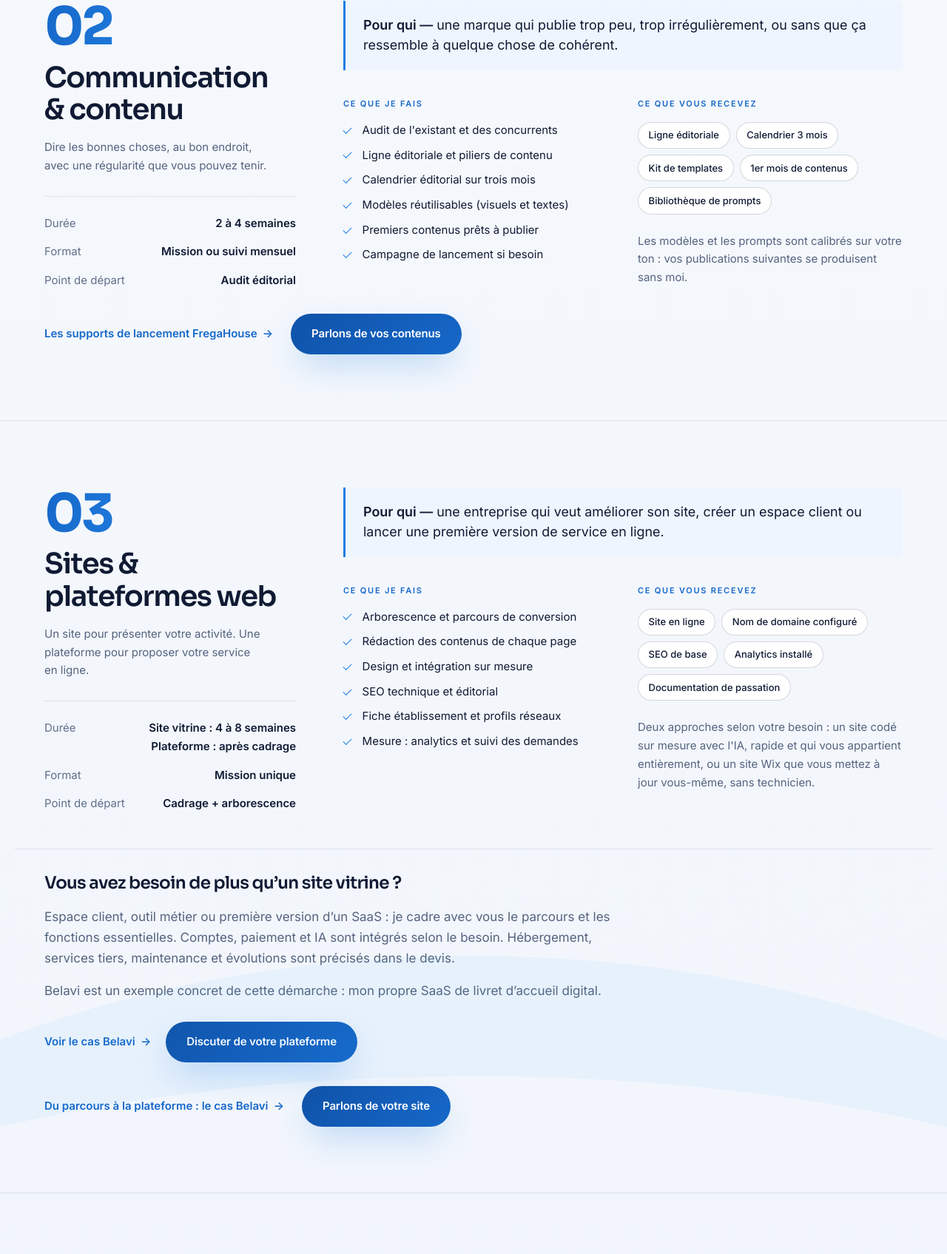
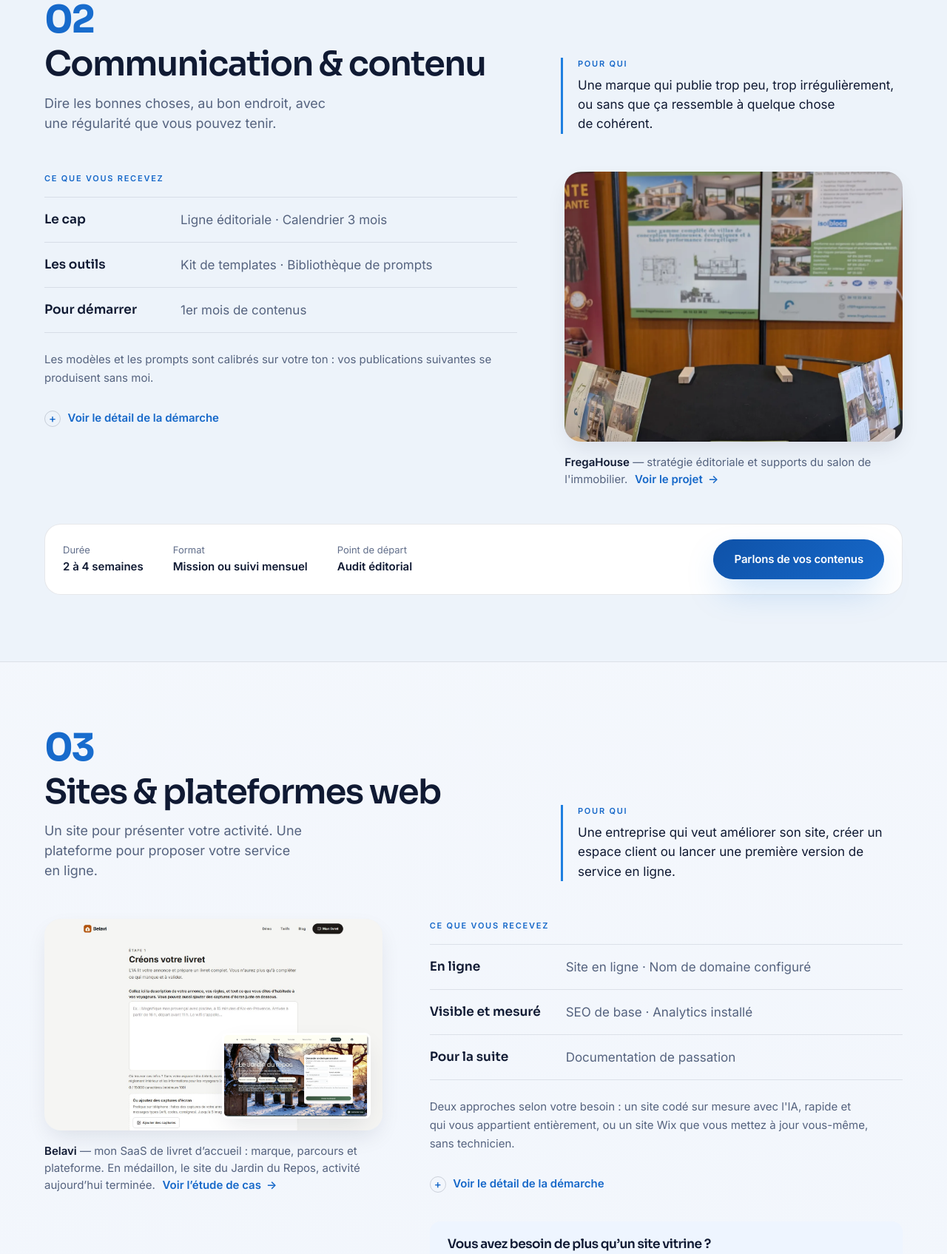
Before and after one commit to ANtoineBale/horizon-digital, a plain HTML site: page expertises.html in a window 1280 px wide. Shown: the part 1781-3476 px from the top of the page at 74% size. Drawn offline with Linux system fonts and the light colour scheme.

Commit message:
feat: les quatre offres au nouveau gabarit
Page Expertises : les offres 02, 03 et 04 adoptent le bloc .offer2
valide sur l'offre 01.

- Preuve reelle dans chaque offre : stand FregaHouse (02), editeur
  Belavi avec le site du Jardin en medaillon (03), simulateur du
  Jardin du Repos (04)
- Livrables en trois groupes nommes : plus aucune pastille
- Demarche repliee dans un details natif, barre de fin avec duree,
  format, point de depart et bouton
- Preuve a droite une offre sur deux, fond papier pour 02 et 04,
  badge "Specialite" sur l'offre 04
- Offre 03 : l'encart "plus qu'un site vitrine" devient un bloc
  compact dans la colonne des livrables
- Ancien gabarit (.offer__grid, .chips, .belavi-offer) supprime

Tous les textes factuels sont repris tels quels de l'ancien bloc.
Version des CSS/JS : 20261120c sur les 8 pages.

Co-Authored-By: Claude Fable 5.2 <noreply@anthropic.com>

```diff
--- a/assets/css/components.css
+++ b/assets/css/components.css
@@ -633,9 +633,6 @@
 .belavi-editor { max-width: 900px; margin: 3rem auto 0; }
 .belavi-editor img { width: 100%; height: auto; border: 1px solid var(--line); border-radius: var(--r-md); }
 .belavi-technical { margin-top: 2rem; font-size: var(--fs-sm); color: var(--muted); max-width: 72ch; }
-.belavi-offer { margin-top: 3rem; padding-top: 2rem; border-top: 1px solid var(--line); }
-.belavi-offer h3, .belavi-offer p { margin-bottom: 1rem; }
-.belavi-offer p { max-width: 72ch; }
 .work-card__body .link-arrow { margin-top: 1rem; }
 @media (max-width: 940px) {
   .belavi-feature, .belavi-journey { grid-template-columns: minmax(0, 1fr); }
--- a/assets/css/pages/inner.css
+++ b/assets/css/pages/inner.css
@@ -118,17 +118,6 @@
 }
 .offer + .offer { border-top: 1px solid var(--line); }
 
-.offer__grid {
-  display: grid;
-  grid-template-columns: 340px 1fr;
-  gap: clamp(2rem, 5vw, 4.5rem);
-  align-items: start;
-}
-@media (max-width: 940px) { .offer__grid { grid-template-columns: 1fr; gap: 2rem; } }
-
-.offer__aside { position: sticky; top: calc(var(--header-h) + 2rem); }
-@media (max-width: 940px) { .offer__aside { position: static; } }
-
 .offer__num {
   font-family: var(--font-display);
   font-size: clamp(3rem, 5.5vw, 4.5rem);
@@ -141,38 +130,8 @@
   color: transparent;
   margin-bottom: 0.75rem;
 }
-.offer__aside h2 { font-size: clamp(1.75rem, 3vw, 2.5rem); margin-bottom: 1rem; }
-.offer__tagline { font-size: var(--fs-sm); max-width: 32ch; }
-
-.offer__meta {
-  margin-top: 1.75rem;
-  padding-top: 1.5rem;
-  border-top: 1px solid var(--line);
-  display: grid;
-  gap: 0.875rem;
-}
-.offer__meta div { display: flex; justify-content: space-between; gap: 1rem; font-size: var(--fs-sm); }
-.offer__meta dt { color: var(--muted-2); }
-.offer__meta dd { color: var(--ink); font-weight: 600; text-align: right; }
-
-.offer__body { display: grid; gap: 2.25rem; }
-
-.offer__for {
-  padding: 1.25rem 1.5rem;
-  background: var(--blue-050);
-  border-left: 3px solid var(--blue-500);
-  border-radius: 0 var(--r-sm) var(--r-sm) 0;
-  font-size: var(--fs-lead);
-  line-height: 1.5;
-  color: var(--ink);
-}
-.offer__for strong { font-weight: 600; }
-
 /* Phrase de conclusion sous les livrables */
 .offer__note { margin-top: 1.5rem; font-size: var(--fs-sm); }
-
-.offer__cols { display: grid; grid-template-columns: 1fr 1fr; gap: 2.5rem; }
-@media (max-width: 680px) { .offer__cols { grid-template-columns: 1fr; gap: 2rem; } }
 
 .offer__label {
   font-size: var(--fs-eyebrow);
@@ -201,23 +160,11 @@
   transform: rotate(-45deg);
 }
 
-/* Livrables en pastilles */
-.chips { display: flex; flex-wrap: wrap; gap: 0.5rem; }
-.chip {
-  padding: 0.4rem 0.85rem;
-  border-radius: var(--r-pill);
-  border: 1px solid var(--line-2);
-  background: var(--white);
-  font-size: var(--fs-xs);
-  font-weight: 500;
-  color: var(--ink);
-}
-
 /* ============================================================
-   BLOC OFFRE v2 — pilote sur l'offre 01 (audit du 20/11/2026)
-   En-tête pleine largeur, preuve réelle à gauche, livrables
-   groupés à droite, démarche repliée, barre de fin compacte.
-   À généraliser aux offres 02 à 04 une fois validé.
+   BLOC OFFRE — gabarit des quatre offres (audit du 20/11/2026)
+   En-tête pleine largeur, preuve réelle d'un côté, livrables
+   groupés de l'autre, démarche repliée, barre de fin compacte.
+   .offer2--flip place la preuve à droite.
    ============================================================ */
 .offer2__head {
   display: grid;
@@ -332,6 +279,40 @@
 .offer2__meta { display: flex; flex-wrap: wrap; gap: 0.75rem 2.5rem; }
 .offer2__meta dt { font-size: var(--fs-xs); color: var(--muted-2); }
 .offer2__meta dd { font-size: var(--fs-sm); font-weight: 600; color: var(--ink); }
+
+/* Variantes de cadrage selon le visuel */
+.offer2__shots--16x10 { aspect-ratio: 16 / 10; }
+.offer2__shots--19x10 { aspect-ratio: 19 / 10; }
+.offer2__shot--top   { object-position: center top; }
+.offer2__shot--stand { object-position: center 42%; }
+/* Seconde capture en médaillon (offre 03) */
+.offer2__inset {
+  position: absolute;
+  right: 1rem; bottom: 1rem;
+  width: 44%;
+  height: auto;
+  border-radius: var(--r-sm);
+  border: 3px solid var(--white);
+  box-shadow: var(--shadow-md);
+}
+
+/* Preuve à droite, une offre sur deux */
+@media (min-width: 941px) {
+  .offer2--flip .offer2__grid { grid-template-columns: minmax(0, 7fr) minmax(0, 5fr); }
+  .offer2--flip .offer2__proof { order: 2; }
+}
+
+.offer2__head .badge { margin-bottom: 0.75rem; }
+
+/* Encart « plus qu'un site vitrine » de l'offre 03 */
+.offer2__plus {
+  margin-top: 1.75rem;
+  padding: 1.25rem 1.5rem;
+  background: var(--blue-050);
+  border-radius: var(--r-md);
+}
+.offer2__plus h3 { font-size: 1.0625rem; margin-bottom: 0.5rem; }
+.offer2__plus p { font-size: var(--fs-sm); margin-bottom: 0.75rem; }
 
 @media (max-width: 940px) {
   .offer2__head, .offer2__grid { grid-template-columns: 1fr; }
--- a/expertises.html
+++ b/expertises.html
@@ -23,9 +23,9 @@
   <link rel="icon" type="image/svg+xml" href="favicon.svg">
   <link rel="canonical" href="https://antoinebale.github.io/horizon-digital/expertises.html">
 
-  <link rel="stylesheet" href="assets/css/design-system.css?v=20261120b">
-  <link rel="stylesheet" href="assets/css/components.css?v=20261120b">
-  <link rel="stylesheet" href="assets/css/pages/inner.css?v=20261120b">
+  <link rel="stylesheet" href="assets/css/design-system.css?v=20261120c">
+  <link rel="stylesheet" href="assets/css/components.css?v=20261120c">
+  <link rel="stylesheet" href="assets/css/pages/inner.css?v=20261120c">
   <noscript><style>
     .header { position: relative; height: auto; background: var(--navy-900); }
     .header__inner { flex-wrap: wrap; padding-block: 1rem; height: auto; }
@@ -172,29 +172,46 @@
   </section>
 
   <!-- ══════════════════════════ 02 COMMUNICATION ══════════════════════════ -->
-  <section class="offer" id="communication">
+  <section class="offer offer2 offer2--flip section--paper" id="communication">
     <div class="container">
-      <div class="offer__grid">
 
-        <aside class="offer__aside">
+      <header class="offer2__head">
+        <div>
           <p class="offer__num">02</p>
           <h2>Communication &amp; contenu</h2>
-          <p class="offer__tagline">Dire les bonnes choses, au bon endroit, avec une régularité que vous pouvez tenir.</p>
-          <dl class="offer__meta">
-            <div><dt>Durée</dt><dd>2 à 4 semaines</dd></div>
-            <div><dt>Format</dt><dd>Mission ou suivi mensuel</dd></div>
-            <div><dt>Point de départ</dt><dd>Audit éditorial</dd></div>
+          <p class="offer2__promise">Dire les bonnes choses, au bon endroit, avec une régularité que vous pouvez tenir.</p>
+        </div>
+        <p class="offer2__for">
+          <strong>Pour qui</strong>
+          Une marque qui publie trop peu, trop irrégulièrement, ou sans que ça ressemble à quelque chose de cohérent.
+        </p>
+      </header>
+
+      <div class="offer2__grid">
+
+        <figure class="offer2__proof">
+          <div class="offer2__shots">
+            <img class="offer2__shot offer2__shot--stand" src="assets/images/realisations/fregahouse-stand.webp" alt="Stand FregaHouse au salon de l'immobilier" loading="lazy" width="1200" height="1594">
+          </div>
+          <figcaption>
+            <strong>FregaHouse</strong> — stratégie éditoriale et supports du salon de l'immobilier.
+            <a class="link-arrow" href="realisations.html#fregahouse">Voir le projet</a>
+          </figcaption>
+        </figure>
+
+        <div class="offer2__body">
+          <p class="offer__label">Ce que vous recevez</p>
+          <dl class="offer2__deliv">
+            <div><dt>Le cap</dt><dd>Ligne éditoriale · Calendrier 3 mois</dd></div>
+            <div><dt>Les outils</dt><dd>Kit de templates · Bibliothèque de prompts</dd></div>
+            <div><dt>Pour démarrer</dt><dd>1er mois de contenus</dd></div>
           </dl>
-        </aside>
-
-        <div class="offer__body">
-          <p class="offer__for">
-            <strong>Pour qui —</strong> une marque qui publie trop peu, trop irrégulièrement, ou sans que ça ressemble à quelque chose de cohérent.
+          <p class="offer__note">
+            Les modèles et les prompts sont calibrés sur votre ton&nbsp;: vos publications suivantes se produisent sans moi.
           </p>
 
-          <div class="offer__cols">
-            <div>
-              <p class="offer__label">Ce que je fais</p>
+          <details class="offer2__more">
+            <summary>Voir le détail de la démarche</summary>
             <ul class="ticks">
               <li>Audit de l'existant et des concurrents</li>
               <li>Ligne éditoriale et piliers de contenu</li>
@@ -203,52 +220,65 @@
               <li>Premiers contenus prêts à publier</li>
               <li>Campagne de lancement si besoin</li>
             </ul>
-            </div>
-            <div>
-              <p class="offer__label">Ce que vous recevez</p>
-              <div class="chips">
-                <span class="chip">Ligne éditoriale</span>
-                <span class="chip">Calendrier 3 mois</span>
-                <span class="chip">Kit de templates</span>
-                <span class="chip">1er mois de contenus</span>
-                <span class="chip">Bibliothèque de prompts</span>
-              </div>
-              <p class="offer__note">
-                Les modèles et les prompts sont calibrés sur votre ton&nbsp;: vos publications suivantes se produisent sans moi.
-              </p>
-            </div>
-          </div>
+          </details>
         </div>
 
       </div>
+
+      <div class="offer2__bar">
+        <dl class="offer2__meta">
+          <div><dt>Durée</dt><dd>2 à 4 semaines</dd></div>
+          <div><dt>Format</dt><dd>Mission ou suivi mensuel</dd></div>
+          <div><dt>Point de départ</dt><dd>Audit éditorial</dd></div>
+        </dl>
+        <a class="btn btn--primary" href="contact.html?projet=contenus">Parlons de vos contenus</a>
       </div>
-  <div class="container offer__next"><a class="link-arrow" href="realisations.html#fregahouse">Les supports de lancement FregaHouse</a><a class="btn btn--primary" href="contact.html?projet=contenus">Parlons de vos contenus</a></div>
+
+    </div>
   </section>
 
   <!-- ══════════════════════════ 03 PRÉSENCE ══════════════════════════ -->
-  <section class="offer section--arc" id="presence">
+  <section class="offer offer2 section--arc" id="presence">
     <div class="container">
-      <div class="offer__grid">
 
-        <aside class="offer__aside">
+      <header class="offer2__head">
+        <div>
           <p class="offer__num">03</p>
           <h2>Sites &amp; plateformes web</h2>
-          <p class="offer__tagline">Un site pour présenter votre activité. Une plateforme pour proposer votre service en ligne.</p>
-          <dl class="offer__meta">
-            <div><dt>Durée</dt><dd>Site vitrine : 4 à 8 semaines<br>Plateforme : après cadrage</dd></div>
-            <div><dt>Format</dt><dd>Mission unique</dd></div>
-            <div><dt>Point de départ</dt><dd>Cadrage + arborescence</dd></div>
+          <p class="offer2__promise">Un site pour présenter votre activité. Une plateforme pour proposer votre service en ligne.</p>
+        </div>
+        <p class="offer2__for">
+          <strong>Pour qui</strong>
+          Une entreprise qui veut améliorer son site, créer un espace client ou lancer une première version de service en ligne.
+        </p>
+      </header>
+
+      <div class="offer2__grid">
+
+        <figure class="offer2__proof">
+          <div class="offer2__shots offer2__shots--16x10">
+            <img class="offer2__shot offer2__shot--top" src="assets/images/realisations/belavi-editeur.jpg" alt="Interface de création Belavi à partir d’une annonce ou de captures" loading="lazy" width="1440" height="900">
+            <img class="offer2__inset" src="assets/images/realisations/jardin-site.webp" alt="Capture de l’ancien site Le Jardin du Repos" loading="lazy" width="1200" height="675">
+          </div>
+          <figcaption>
+            <strong>Belavi</strong> — mon SaaS de livret d’accueil&nbsp;: marque, parcours et plateforme. En médaillon, le site du Jardin du Repos, activité aujourd’hui terminée.
+            <a class="link-arrow" href="projet-belavi.html">Voir l’étude de cas</a>
+          </figcaption>
+        </figure>
+
+        <div class="offer2__body">
+          <p class="offer__label">Ce que vous recevez</p>
+          <dl class="offer2__deliv">
+            <div><dt>En ligne</dt><dd>Site en ligne · Nom de domaine configuré</dd></div>
+            <div><dt>Visible et mesuré</dt><dd>SEO de base · Analytics installé</dd></div>
+            <div><dt>Pour la suite</dt><dd>Documentation de passation</dd></div>
           </dl>
-        </aside>
-
-        <div class="offer__body">
-          <p class="offer__for">
-            <strong>Pour qui —</strong> une entreprise qui veut améliorer son site, créer un espace client ou lancer une première version de service en ligne.
+          <p class="offer__note">
+            Deux approches selon votre besoin&nbsp;: un site codé sur mesure avec l'IA, rapide et qui vous appartient entièrement, ou un site Wix que vous mettez à jour vous-même, sans technicien.
           </p>
 
-          <div class="offer__cols">
-            <div>
-              <p class="offer__label">Ce que je fais</p>
+          <details class="offer2__more">
+            <summary>Voir le détail de la démarche</summary>
             <ul class="ticks">
               <li>Arborescence et parcours de conversion</li>
               <li>Rédaction des contenus de chaque page</li>
@@ -257,53 +287,70 @@
               <li>Fiche établissement et profils réseaux</li>
               <li>Mesure&nbsp;: analytics et suivi des demandes</li>
             </ul>
-            </div>
-            <div>
-              <p class="offer__label">Ce que vous recevez</p>
-              <div class="chips">
-                <span class="chip">Site en ligne</span>
-                <span class="chip">Nom de domaine configuré</span>
-                <span class="chip">SEO de base</span>
-                <span class="chip">Analytics installé</span>
-                <span class="chip">Documentation de passation</span>
-              </div>
-              <p class="offer__note">
-                Deux approches selon votre besoin&nbsp;: un site codé sur mesure avec l'IA, rapide et qui vous appartient entièrement, ou un site Wix que vous mettez à jour vous-même, sans technicien.
-              </p>
-            </div>
+          </details>
+          <div class="offer2__plus">
+            <h3>Vous avez besoin de plus qu’un site vitrine&nbsp;?</h3>
+            <p>Espace client, outil métier ou première version d’un SaaS : je cadre avec vous le parcours et les fonctions essentielles. Comptes, paiement et IA sont intégrés selon le besoin. Hébergement, services tiers, maintenance et évolutions sont précisés dans le devis.</p>
+            <a class="link-arrow" href="contact.html?projet=plateforme">Discuter de votre plateforme</a>
           </div>
         </div>
 
       </div>
+
+      <div class="offer2__bar">
+        <dl class="offer2__meta">
+          <div><dt>Durée</dt><dd>Site vitrine : 4 à 8 semaines<br>Plateforme : après cadrage</dd></div>
+          <div><dt>Format</dt><dd>Mission unique</dd></div>
+          <div><dt>Point de départ</dt><dd>Cadrage + arborescence</dd></div>
+        </dl>
+        <a class="btn btn--primary" href="contact.html?projet=site">Parlons de votre site</a>
       </div>
-<div class="container belavi-offer"><h3>Vous avez besoin de plus qu’un site vitrine ?</h3><p>Espace client, outil métier ou première version d’un SaaS : je cadre avec vous le parcours et les fonctions essentielles. Comptes, paiement et IA sont intégrés selon le besoin. Hébergement, services tiers, maintenance et évolutions sont précisés dans le devis.</p><p>Belavi est un exemple concret de cette démarche : mon propre SaaS de livret d’accueil digital.</p><div class="belavi-actions"><a href="projet-belavi.html" class="link-arrow">Voir le cas Belavi</a><a href="contact.html?projet=plateforme" class="btn btn--primary">Discuter de votre plateforme</a></div></div>
-  <div class="container offer__next"><a class="link-arrow" href="projet-belavi.html">Du parcours à la plateforme : le cas Belavi</a><a class="btn btn--primary" href="contact.html?projet=site">Parlons de votre site</a></div>
+
+    </div>
   </section>
 
   <!-- ══════════════════════════ 04 IA ══════════════════════════ -->
-  <section class="offer" id="ia">
+  <section class="offer offer2 offer2--flip section--paper" id="ia">
     <div class="container">
-      <div class="offer__grid">
 
-        <aside class="offer__aside">
+      <header class="offer2__head">
+        <div>
           <p class="offer__num">04</p>
+          <span class="badge">Spécialité</span>
           <h2>IA &amp; automatisation</h2>
-          <p class="offer__tagline">Récupérer les heures que vous perdez chaque semaine sur des tâches qui se répètent.</p>
-          <dl class="offer__meta">
-            <div><dt>Durée</dt><dd>1 à 3 semaines</dd></div>
-            <div><dt>Format</dt><dd>Audit, puis mise en place</dd></div>
-            <div><dt>Point de départ</dt><dd>Premier échange gratuit</dd></div>
+          <p class="offer2__promise">Récupérer les heures que vous perdez chaque semaine sur des tâches qui se répètent.</p>
+        </div>
+        <p class="offer2__for">
+          <strong>Pour qui</strong>
+          Une équipe qui passe ses journées sur de la saisie, du tri, des relances — pendant que le vrai travail attend.
+        </p>
+      </header>
+
+      <div class="offer2__grid">
+
+        <figure class="offer2__proof">
+          <div class="offer2__shots offer2__shots--19x10">
+            <img class="offer2__shot offer2__shot--top" src="assets/images/realisations/jardin-simulateur.webp" alt="Simulateur tarifaire du Jardin du Repos" loading="lazy" width="760" height="392">
+          </div>
+          <figcaption>
+            <strong>Le Jardin du Repos</strong> — simulateur tarifaire codé sur mesure&nbsp;: une demande devient un devis en trois clics. Activité aujourd’hui terminée.
+            <a class="link-arrow" href="realisations.html#jardin">Voir le projet</a>
+          </figcaption>
+        </figure>
+
+        <div class="offer2__body">
+          <p class="offer__label">Ce que vous recevez</p>
+          <dl class="offer2__deliv">
+            <div><dt>Le diagnostic</dt><dd>Cartographie des tâches</dd></div>
+            <div><dt>En production</dt><dd>Workflows en production · Prompts documentés</dd></div>
+            <div><dt>La prise en main</dt><dd>Session de formation · Manuel d'utilisation</dd></div>
           </dl>
-        </aside>
-
-        <div class="offer__body">
-          <p class="offer__for">
-            <strong>Pour qui —</strong> une équipe qui passe ses journées sur de la saisie, du tri, des relances — pendant que le vrai travail attend.
+          <p class="offer__note">
+            Le premier échange permet de repérer les tâches à simplifier. L’audit détaillé et la mise en place sont ensuite chiffrés selon le besoin.
           </p>
 
-          <div class="offer__cols">
-            <div>
-              <p class="offer__label">Ce que je fais</p>
+          <details class="offer2__more">
+            <summary>Voir le détail de la démarche</summary>
             <ul class="ticks">
               <li>Cartographie de vos tâches répétitives</li>
               <li>Chiffrage du temps réellement récupérable</li>
@@ -312,26 +359,21 @@
               <li>Connexion entre vos outils existants</li>
               <li>Formation de vos équipes à l'usage</li>
             </ul>
-            </div>
-            <div>
-              <p class="offer__label">Ce que vous recevez</p>
-              <div class="chips">
-                <span class="chip">Cartographie des tâches</span>
-                <span class="chip">Workflows en production</span>
-                <span class="chip">Prompts documentés</span>
-                <span class="chip">Session de formation</span>
-                <span class="chip">Manuel d'utilisation</span>
-              </div>
-              <p class="offer__note">
-                Le premier échange permet de repérer les tâches à simplifier. L’audit détaillé et la mise en place sont ensuite chiffrés selon le besoin.
-              </p>
-            </div>
-          </div>
+          </details>
         </div>
 
       </div>
+
+      <div class="offer2__bar">
+        <dl class="offer2__meta">
+          <div><dt>Durée</dt><dd>1 à 3 semaines</dd></div>
+          <div><dt>Format</dt><dd>Audit, puis mise en place</dd></div>
+          <div><dt>Point de départ</dt><dd>Premier échange gratuit</dd></div>
+        </dl>
+        <a class="btn btn--primary" href="contact.html?projet=automatisation">Parlons de vos automatisations</a>
       </div>
-  <div class="container offer__next"><a class="link-arrow" href="realisations.html#jardin">Le simulateur conçu pour le Jardin du Repos</a><a class="btn btn--primary" href="contact.html?projet=automatisation">Parlons de vos automatisations</a></div>
+
+    </div>
   </section>
 
   <!-- ══════════════════════════ MÉTHODE ══════════════════════════ -->
@@ -491,6 +533,6 @@
   </div>
 </footer>
 
-<script src="assets/js/main.js?v=20261120b" defer></script>
+<script src="assets/js/main.js?v=20261120c" defer></script>
 </body>
 </html>
```
Also changed, not shown: 404.html (+3 -3 lines), contact.html (+5 -5 lines), index.html (+5 -5 lines), mentions-legales.html (+4 -4 lines), presentation.html (+4 -4 lines), projet-belavi.html (+4 -4 lines), realisations.html (+4 -4 lines). Lines whose indentation alone changed are shown as unchanged.
